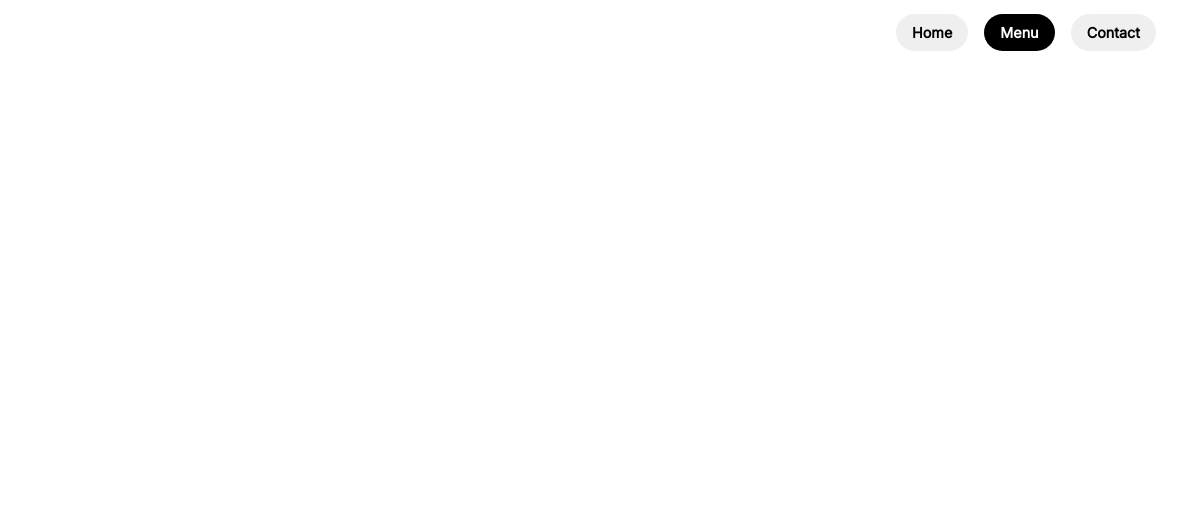
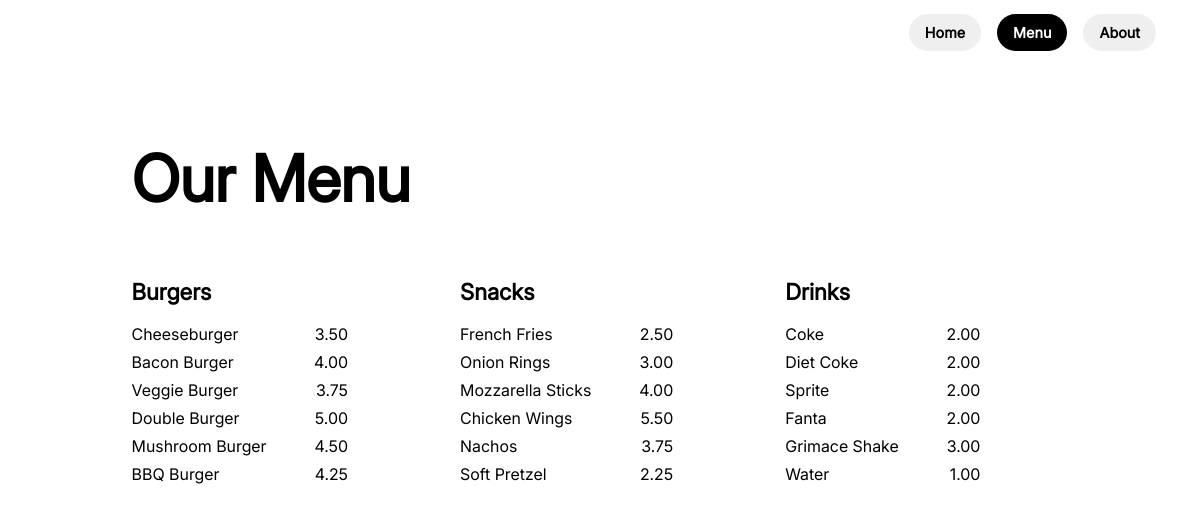
Before and after one commit to luciavu/restaurant-page, a website built with webpack: page src/template.html in a window 1280 px wide. Both pictures are taken after a click on the button "Menu". Shown: the full height of the page, 84-1280 px from the left. Built offline with nearby package versions, Linux system fonts and the light colour scheme.

Commit message:
Add menu functionality

```diff
--- a/src/css/styles.css
+++ b/src/css/styles.css
@@ -13,7 +13,6 @@
 
 body {
     margin: 0;
-    overflow: hidden;
 }
 
 button {
@@ -70,17 +69,48 @@ header i {
 
 #logo {
     font-weight: 600;
-    font-size: 4rem;
+    font-size: 4.5rem;
     color: white;
 }
 
 #order {
     margin-top: 1rem;
-    font-size: 1.8rem;
-    font-weight: 800;
-    padding: 0.8rem 1.7rem;
+    font-size: 1.6rem;
+    font-weight: 900;
+    padding: 0.9rem 1.5rem;
     border-radius: 2rem;
     border: none;
     color: rgb(0, 0, 0);
     background-color: rgb(68, 208, 91);
 }
+
+.itemDiv {
+    display: flex;
+    flex-wrap: wrap;
+
+    justify-content: space-between;
+}
+
+.menuContainer {
+    margin-top: 2rem;
+}
+
+h1 {
+    font-size: 4rem;
+}
+
+h2 {
+    font-size: 1.4rem;
+    font-weight: 700;
+}
+
+.menu {
+    display: flex;
+    gap: 7rem;
+}
+
+.itemDiv {
+    display: flex;
+    gap: 3rem;
+    padding-bottom: 0.5rem;
+}
--- /dev/null
+++ b/src/js/about.js
@@ -0,0 +1 @@
+export function renderAbout() {}
--- a/src/js/contact.js
+++ /dev/null
@@ -1 +0,0 @@
-export function renderContact() {}
--- a/src/js/home.js
+++ b/src/js/home.js
@@ -18,7 +18,7 @@ export function renderHome() {
     orderButton.textContent = "Order online";
 
     // Append all elements to content div
-    content.appendChild(container);
-    container.appendChild(logo);
-    container.appendChild(orderButton);
+    content.append(container);
+    container.append(logo);
+    container.append(orderButton);
 }
--- a/src/js/index.js
+++ b/src/js/index.js
@@ -1,21 +1,31 @@
 import "../css/styles.css";
 import "../css/fontello.css";
 import { renderHome } from "./home.js";
-import { renderContact } from "./contact.js";
+import { renderAbout } from "./about.js";
 import { renderMenu } from "./menu.js";
 
 document.addEventListener("DOMContentLoaded", () => {
+    const header = document.querySelector("header");
+    const nav = document.getElementById("nav");
+    const content = document.querySelector(".content");
+
+    // Add github link
+    const anchor = document.createElement("a");
+    anchor.href = "https://github.com/luciavu/restaurant-page";
+    anchor.target = "_blank";
+    const githubIcon = document.createElement("i");
+    githubIcon.classList.add("icon-github-circled");
+    anchor.append(githubIcon);
+    header.insertBefore(anchor, nav);
+
     // Create navigation menu and attach event listeners
-    const navOptions = ["home", "menu", "contact"];
+    const navOptions = ["home", "menu", "about"];
 
     const renderFunctions = {
         home: renderHome,
-        contact: renderContact,
+        about: renderAbout,
         menu: renderMenu,
     };
-
-    const nav = document.getElementById("nav");
-    const content = document.querySelector(".content");
 
     navOptions.forEach((option) => {
         // Create button
@@ -32,7 +42,7 @@ document.addEventListener("DOMContentLoaded", () => {
             content.innerHTML = "";
             renderFunctions[option]();
         });
-        nav.appendChild(button);
+        nav.append(button);
     });
 
     // Render home on page load
--- a/src/js/menu.js
+++ b/src/js/menu.js
@@ -1 +1,69 @@
-export function renderMenu() {}
+export function renderMenu() {
+    const content = document.querySelector(".content");
+
+    const burgers = {
+        Cheeseburger: 3.5,
+        "Bacon Burger": 4.0,
+        "Veggie Burger": 3.75,
+        "Double Burger": 5.0,
+        "Mushroom Burger": 4.5,
+        "BBQ Burger": 4.25,
+    };
+
+    const snacks = {
+        "French Fries": 2.5,
+        "Onion Rings": 3.0,
+        "Mozzarella Sticks": 4.0,
+        "Chicken Wings": 5.5,
+        Nachos: 3.75,
+        "Soft Pretzel": 2.25,
+    };
+
+    const drinks = {
+        Coke: 2.0,
+        "Diet Coke": 2.0,
+        Sprite: 2.0,
+        Fanta: 2.0,
+        "Grimace Shake": 3.0,
+        Water: 1.0,
+    };
+
+    // Helper function
+    const createMenuSection = (title, items) => {
+        const sectionContainer = document.createElement("div");
+        const heading = document.createElement("h2");
+        heading.textContent = title;
+
+        sectionContainer.append(heading);
+
+        for (const [name, price] of Object.entries(items)) {
+            const itemDiv = document.createElement("div");
+            itemDiv.classList.add("itemDiv");
+            const nameDiv = document.createElement("div");
+            const priceDiv = document.createElement("div");
+            nameDiv.textContent = `${name}`;
+            priceDiv.textContent = `${price.toFixed(2)}`;
+            itemDiv.append(nameDiv);
+            itemDiv.append(priceDiv);
+            sectionContainer.append(itemDiv);
+        }
+
+        return sectionContainer;
+    };
+
+    const menuContainer = document.createElement("div");
+    menuContainer.classList.add("menuContainer");
+    const menu = document.createElement("div");
+    menu.classList.add("menu");
+
+    const menuTitle = document.createElement("h1");
+    menuTitle.textContent = "Our Menu";
+    menuContainer.append(menuTitle);
+
+    menu.append(createMenuSection("Burgers", burgers));
+    menu.append(createMenuSection("Snacks", snacks));
+    menu.append(createMenuSection("Drinks", drinks));
+
+    menuContainer.append(menu);
+    content.append(menuContainer);
+}
--- a/src/template.html
+++ b/src/template.html
@@ -7,9 +7,6 @@
     </head>
     <body>
         <header>
-            <a href="https://github.com/luciavu/restaurant-page" target="_blank"
-                ><i class="icon-github-circled"></i
-            ></a>
             <nav id="nav"></nav>
         </header>
         <div class="content"></div>
```
